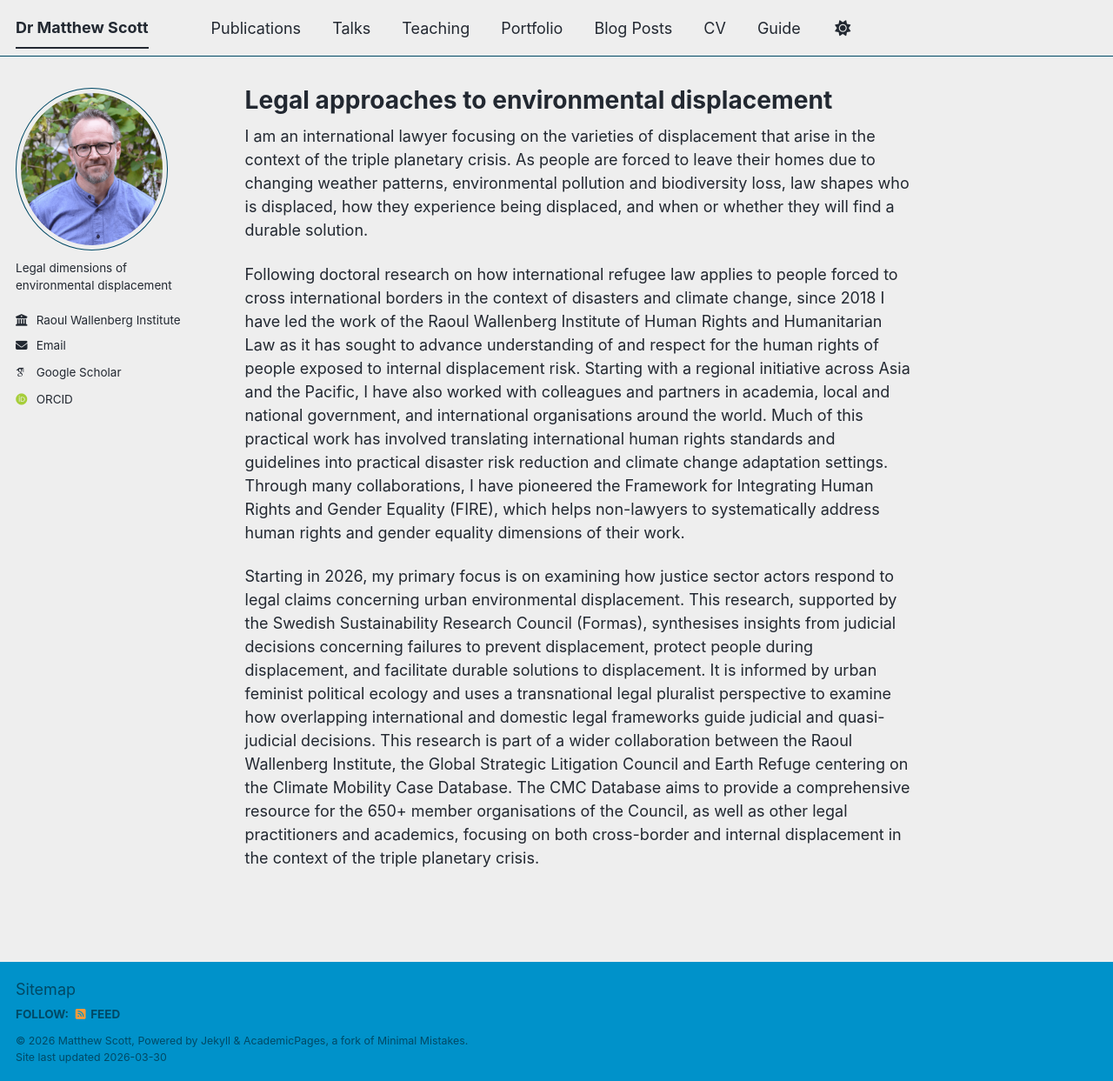
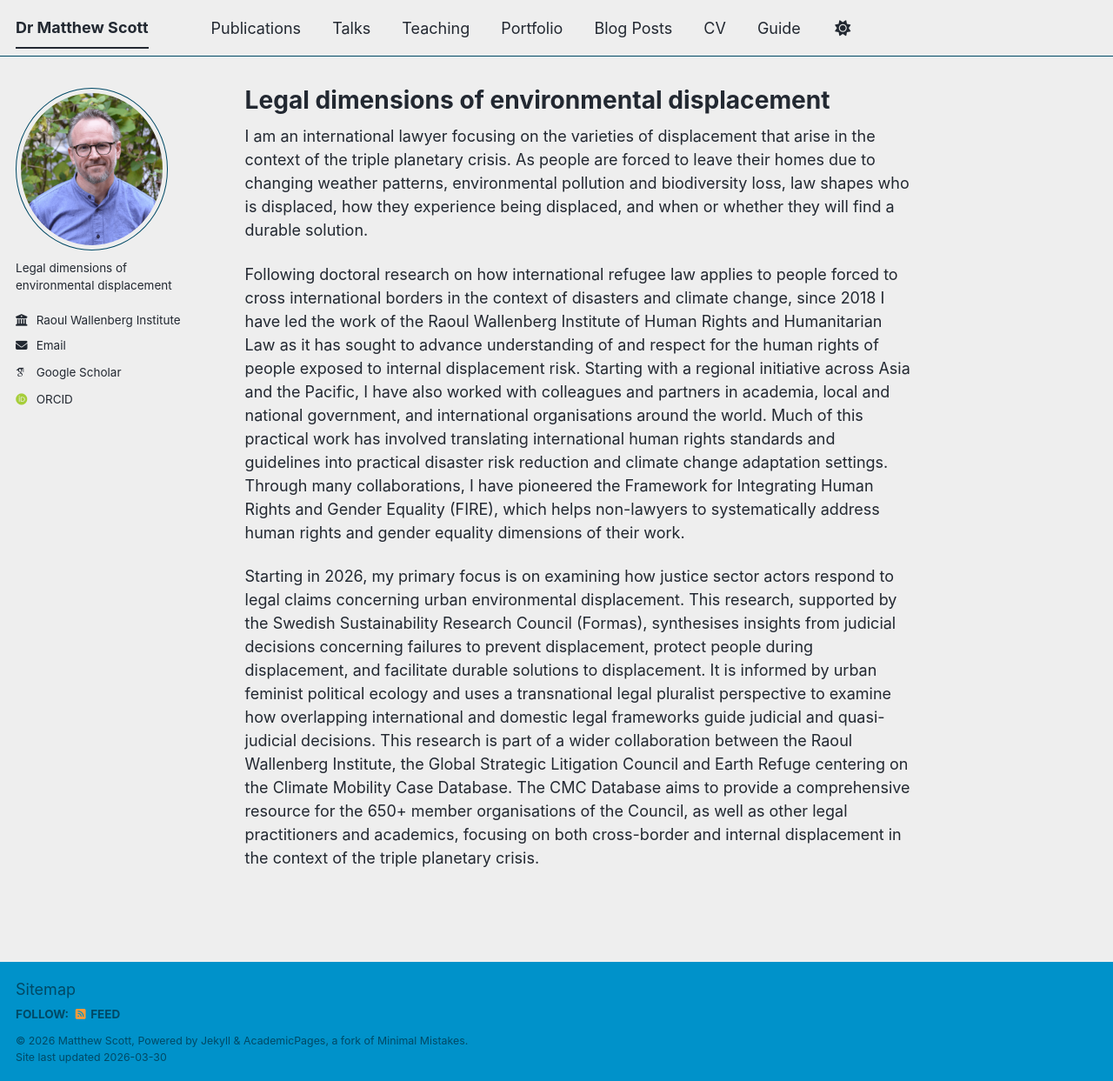
Before and after one commit to MatthewScott111/MatthewScott111.github.io, a Jekyll site: the page built from _pages/about.md, in a window 1280 px wide and 1243 px high. Shown: the whole window at 87% size. Built offline with Jekyll 4.4.1, drawn with Linux system fonts in a browser that asks for light colours; some web fonts are replaced; a script bundle is joined from its source files by our own code; library files that are not in the unit come from our copies.

Commit message:
Update about.md

```diff
--- a/_pages/about.md
+++ b/_pages/about.md
@@ -1,6 +1,6 @@
 ---
 permalink: /
-title: "Legal approaches to environmental displacement"
+title: "Legal dimensions of environmental displacement"
 author_profile: true
 redirect_from:
   - /about/
```
